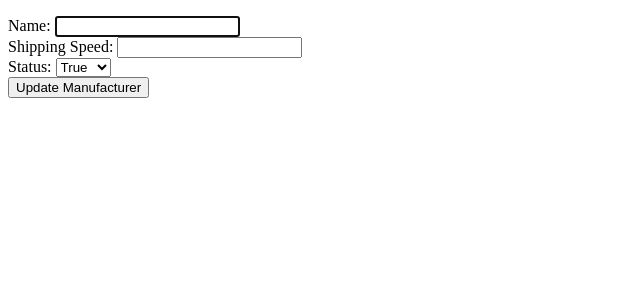
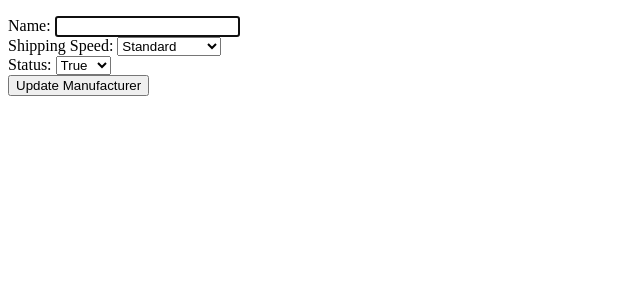
Before and after one commit to ajurgar/AjSneakers_APP, a Flask app: page /manufacturers/1/edit in a window 1280 px wide. Shown: the part 88-388 px from the top of the page, without its empty margins (0-640 px from the left). Run offline with Flask 2, Linux system fonts and the light colour scheme; data that the repository does not hold is empty; some libraries are stand-ins or nearby versions.

Commit message:
almost mvp

```diff
--- a/templates/manufacturers/edit.html
+++ b/templates/manufacturers/edit.html
@@ -10,20 +10,28 @@
     </div>
     <div>
         <label for="shipping_speed"> Shipping Speed: </label>
-<input type="text" id="shipping_speed" name="shipping_speed" value="{{manufacturer.shipping_speed}}" required>
+        <select id="shipping_speed" name="shipping_speed">
+
+            <option value="Standard">
+                Standard
+            </option>
+
+            <option value="Fast Shipping">
+                Fast Shipping
+            </option>
+
+        </select>
 
     </div>
     <div>
         <label for="status">Status:</label>
         <select id="status" name="status">
 
-      <option value="true"
-        {% if manufacturer.status == True %} selected="selected" {% endif %}>
+            <option value="true" {% if manufacturer.status==True %} selected="selected" {% endif %}>
                 True
             </option>
 
-      <option value="false"
-        {% if manufacturer.status == False %} selected="selected" {% endif %}>
+            <option value="false" {% if manufacturer.status==False %} selected="selected" {% endif %}>
                 False
             </option>
 
```
Lines whose indentation alone changed are shown as unchanged.
